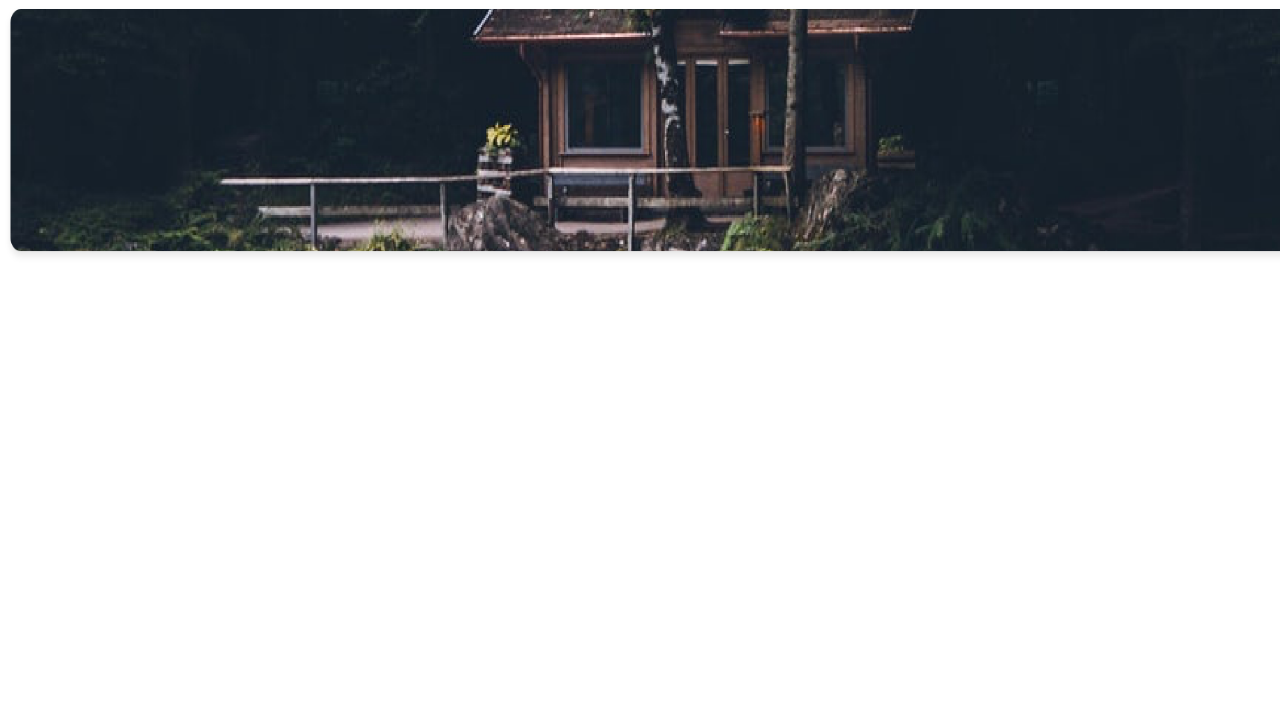
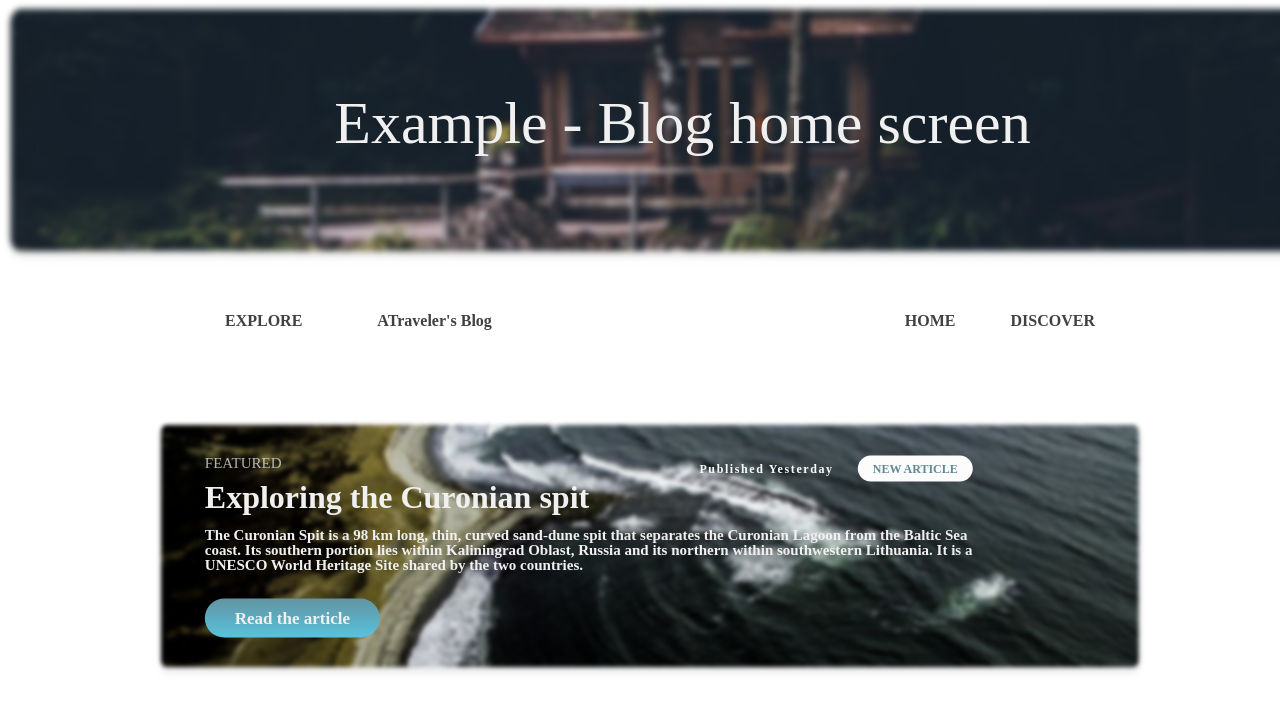
Before and after one commit to MariNefaridze/lesson10, a plain HTML site: page index.html in a window 1280 px wide. Shown: the top 710 px of the page. Drawn offline with Linux system fonts and the light colour scheme.

Commit message:
added header and cover photo with text on it

```diff
--- a/css/style.css
+++ b/css/style.css
@@ -1,4 +1,125 @@
+.center{
+    max-width: 1920px;
+    margin: 0 auto;
+}
+header{
+    position: relative;
+    width: 1365px;
+}
+h1{
+    position: absolute;
+    bottom: 50%;
+    left: 50%;
+    transform: translate(-50%, -50%);
+    color: #F0F0F0;
+    width: 1000px;
+    height: 77px;
+    font-size: 60px;
+    text-align: center;
+}
 .banner{
-    width: 1360px;
+    width: 1365px;
     height: 270px;
+    filter: blur(3px);
+    margin: 0 auto;
 }
+.navs{
+    display: flex;
+    justify-content: space-between;
+    width: 1300px;
+    height: 103px;
+    margin-top: 40px;
+    font-weight: bold;
+}
+.nav-ul-left{
+    display: flex;
+    margin-left: 150px;
+}
+.nav-li-left{
+    margin-left: 75px;
+}
+.nav-ul-right{
+    display: flex;
+    margin-right: 150px;
+}
+.nav-li-right{
+    margin-right: 55px;
+}
+nav a{
+    color:#404040;
+}
+.cover{
+    width: 1000px;
+    height: 270px;
+    margin-left: 150px;
+    margin-right: 150px;
+    filter: blur(2px);
+}
+.topic{
+    position: relative;
+}
+.imageTexts{
+    position: absolute;
+    top: 0;
+    left:40%;
+    bottom: 60%;
+    transform: translate(-40%,50%);
+    color: #F0F0F0;
+    margin-bottom: 30px;
+}
+.topic h6{
+    font-size: 15px;
+    opacity: 72%;
+    margin-bottom: 10px;
+}
+.topic h2{
+    font-size: 32px;
+    font-weight: bold;
+    margin-bottom: 15px;
+}
+.topic p{
+    font-size: 15px;
+    font-weight: bold;
+    height: 57px;
+    margin-bottom: 25px;
+}
+.topic .readMore{
+    color:#F0F0F0;
+    background:linear-gradient(#6294A2,#58C3DD);
+    width: 186px;
+    height: 44px;
+    padding: 10px 30px;
+    border-radius: 50px;
+    font-weight: bold;
+    font-size: 17px;
+}
+.topic-nav{
+    position: absolute;
+    top: 0;
+    right: 0;
+}
+.topic-li{
+    display: inline-block;
+    margin-left: 20px;
+}
+.topic-li:nth-child(1){
+    font-size: 12px;
+    color: #F0F0F0;
+    font-weight: bold;
+    letter-spacing: 0.1rem;
+}
+.topic-li:nth-child(2){
+    font-size: 12px;
+    line-height: 16px;
+    color: #5E8A93;
+    background-color: #FCFCFC;
+    padding:5px 15px;
+    border-radius: 50px;
+    font-weight: bold;
+}
+.atag1{
+    color: #FCFCFC;
+}
+.atag2{
+    color: #5E8A93;
+}
--- a/index.html
+++ b/index.html
@@ -8,14 +8,55 @@
     <link rel="stylesheet" href="./css/style.css">
     <title>Lesson 10</title>
 </head>
-<body>
-    <header>
-        <img src="./images/image.png" alt="banner" class="banner">
+<body class="center">
+    <header class="center">
+        <div class="gradient">
+            <img src="./images/image.png" alt="banner" class="banner">
+        </div>
+        <h1>Example - Blog home screen</h1>
+    <div class="navs">
+        <div class="nav-left">
+            <nav>
+                <ul class="nav-ul-left">
+                    <li class="nav-li-left"><a href="#">EXPLORE</a></li>
+                    <li class="nav-li-left"><a href="#"> ATraveler's Blog</a></li>
+                </ul>
+            </nav>
+        </div>
+        <div class="nav-right">
+            <nav>
+                <ul class="nav-ul-right">
+                    <li class="nav-li-right"><a href="#">HOME</a></li>
+                    <li class="nav-li-right"><a href="#">DISCOVER</a></li>
+                </ul>
+            </nav>
+
+        </div>
+    </div>
     </header>
+    <div class="container center">
+        <div class="topic">
+            <img src="./images/image1.png" alt="cover" class="cover">
+            <div class="imageTexts">
+                <h6>FEATURED</h6>
+                <h2>Exploring the Curonian spit</h2>
+                <p>The Curonian Spit is a 98 km long, thin, curved sand-dune spit that separates the Curonian Lagoon from the Baltic Sea coast. Its southern portion lies within Kaliningrad Oblast, Russia and its northern within southwestern Lithuania. It is a UNESCO World Heritage Site shared by the two countries.</p>
+                <a href="#" class="readMore">Read the article</a>
+                <div>
+                    <nav class="topic-nav">
+                        <ul class="topic-ul">
+                            <li class="topic-li"><a class="atag1" href="#">Published Yesterday</a></li>
+                            <li class="topic-li"><a class="atag2" href="#">NEW ARTICLE </a></li>
+                        </ul>
+                    </nav>
+                </div>
+            </div>
+        </div>
+    </div>
 
 
 
-    <footer>
+    <footer class="center">
 
     </footer>
 </body>
```
Also changed, not shown: images/image1.png (added).
